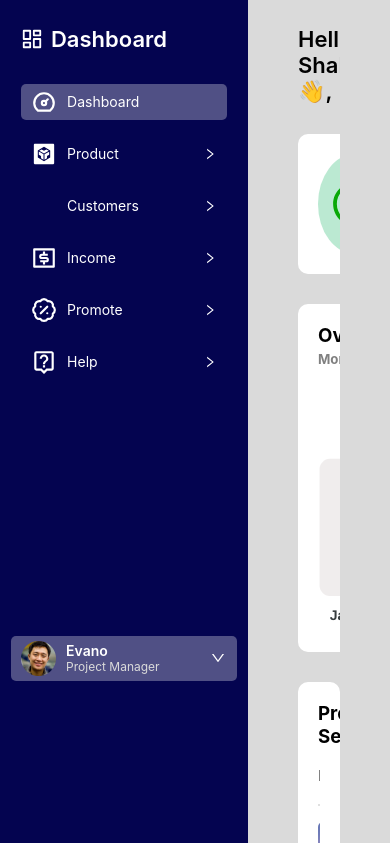
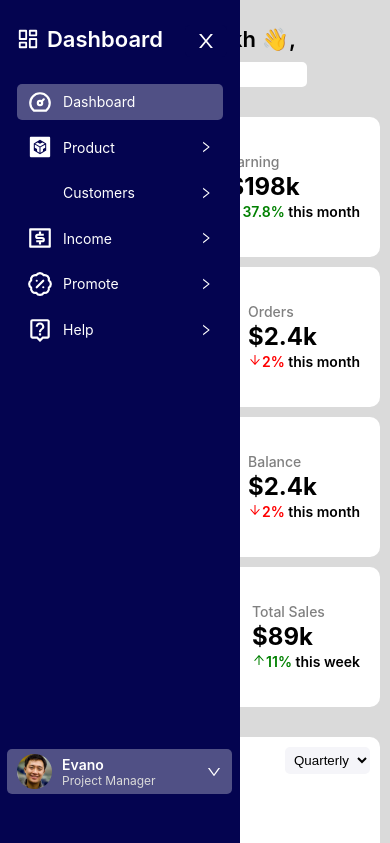
Before and after one commit to Shahanawazgit/fitpeo-assignment, a React (Vite) app: page / in a window 390 px wide. Shown: the top 843 px of the page. Built offline with nearby package versions, Linux system fonts and the light colour scheme; some icons are missing.

Commit message:
Responsiveness completed

```diff
--- a/src/App.css
+++ b/src/App.css
@@ -9,7 +9,7 @@
   background: #dadada;
   display: grid;
   grid-template-columns: 15.5rem auto;
-  height: 100vh;
+  height: 100%;
   gap: 50px;
   padding-right: 50px;
   font-family: 'Inter', sans-serif;
@@ -25,20 +25,29 @@ a:-webkit-any-link {
 }
 
 /* ********** Responsiveness ********** */
+@media screen and (max-width: 1250px) {
+  .App {
+    grid-template-columns: 20% auto;
+    overflow-y: scroll;
+    gap: 25px;
+    padding-right: 25px;
+  }
+}
+
 @media screen and (max-width: 1200px) {
-  .AppGlass {
-    grid-template-columns: 10% 50% auto;
-    overflow-y: scroll;
+  .App {
+    grid-template-columns: 15rem auto;
   }
 }
 
 /* ********** Mobile Responsiveness ********** */
-@media screen and (max-width: 600px) {
-  .AppGlass {
+@media screen and (max-width: 768px) {
+  .App {
     grid-template-columns: 1fr;
+    padding: 0 10px;
   }
 
-  .AppGlass::-webkit-scrollbar {
+  .App::-webkit-scrollbar {
     display: none;
   }
 }
--- a/src/App.jsx
+++ b/src/App.jsx
@@ -12,6 +12,11 @@ function App() {
           <Routes>
             <Route exact path="/" element={<MainDash />} />
             <Route exact path="/Dashboard" element={<MainDash />} />
+            <Route exact path="/Product" element={<MainDash />} />
+            <Route exact path="/Customers" element={<MainDash />} />
+            <Route exact path="/Income" element={<MainDash />} />
+            <Route exact path="/Promote" element={<MainDash />} />
+            <Route exact path="/Help" element={<MainDash />} />
           </Routes>
         </div>
       </BrowserRouter>
--- a/src/components/cards/Cards.css
+++ b/src/components/cards/Cards.css
@@ -2,4 +2,12 @@
   display: flex;
   justify-content: space-between;
   margin-top: 30px;
+  gap: 10px;
 }
+
+/* Responsiveness */
+@media screen and (max-width: 1200px) {
+  .cards {
+    flex-direction: column;
+  }
+}
--- a/src/components/customers/Customers.css
+++ b/src/components/customers/Customers.css
@@ -1,7 +1,7 @@
 .customers {
   background: #fff;
   border-radius: 10px;
-  padding: 15px 10px 0 10px;
+  padding: 15px 10px 15px 10px;
 }
 
 .customers .subHeading {
@@ -12,15 +12,16 @@
 .circularBar {
   display: flex;
   justify-content: center;
+  padding-inline: 30px;
 }
 
 .CircularProgressbarWithChildren {
-  width: 70%;
-  height: 70%;
+  width: 220px;
+  height: 220px;
   background: #fff;
   box-shadow: 1px 1px 60px #eceff1;
   border-radius: 50%;
-  padding: 20px;
+  padding: 30px;
 }
 
 .CircularProgressbar {
@@ -41,3 +42,10 @@
   font-weight: 600;
   fill: #000;
 }
+
+/* Responsiveness */
+@media screen and (max-width: 1440px) {
+  .middel {
+    overflow-x: auto;
+  }
+}
--- a/src/components/mainDash/MainDash.css
+++ b/src/components/mainDash/MainDash.css
@@ -1,7 +1,7 @@
 .mainDash {
   display: flex;
   flex-direction: column;
-  padding-top: 1.6rem;
+  padding-block: 1.6rem;
   overflow: auto;
 }
 
@@ -41,7 +41,22 @@
 
 .mainDash .middle {
   display: flex;
+  flex-wrap: wrap;
   justify-content: space-between;
   margin-top: 30px;
-  gap: 40px;
+  gap: 20px;
 }
+
+/* Responsiveness */
+@media screen and (max-width: 1505px) {
+  .mainDash .middle {
+    justify-content: center;
+  }
+}
+
+@media screen and (max-width: 768px) {
+  .mainDash header {
+    flex-direction: column;
+    gap: 10px;
+  }
+}
--- a/src/components/mainDash/MainDash.jsx
+++ b/src/components/mainDash/MainDash.jsx
@@ -17,12 +17,8 @@ const MainDash = () => {
       </header>
       <Cards />
       <section className="middle">
-        <div className="overview">
-          <Overview />
-        </div>
-        <div className="customers">
-          <Customers />
-        </div>
+        <Overview />
+        <Customers />
       </section>
       <section className="bottom">
         <ProductSell />
--- a/src/components/overview/Overview.css
+++ b/src/components/overview/Overview.css
@@ -2,6 +2,7 @@
   background: #fff;
   border-radius: 10px;
   padding: 10px 10px 0 10px;
+  overflow-x: auto;
 }
 
 .overview .up {
@@ -21,6 +22,6 @@
   color: gray;
 }
 
-.overview .down {
+/* .overview .down {
   margin: -30px -20px 0 -20px;
-}
+} */
--- a/src/components/productSell/ProductSell.css
+++ b/src/components/productSell/ProductSell.css
@@ -3,6 +3,10 @@
   border-radius: 10px;
   padding: 20px;
   margin-top: 30px;
+}
+
+.productSell::-webkit-scrollbar {
+  display: none;
 }
 
 .productSell .up {
@@ -83,23 +87,6 @@
   padding: 16px 0 !important;
 }
 
-/* .MuiTableCell-root > * {
-  padding: 10px;
-}
-
-.MuiTableRow-root.MuiTableRow-head > * {
-  font-weight: bold !important;
-}
-
-.table td,
-th {
-  border: none !important;
-}
-
-.table:first-child {
-  border-radius: 0.7rem !important;
-} */
-
 /* ********** Responsiveness ********** */
 @media screen and (max-width: 1200px) {
   .table {
@@ -110,12 +97,16 @@ th {
 }
 
 /* ********** Mobile Responsiveness ********** */
-@media screen and (max-width: 600px) {
-  .table {
-    position: relative;
-    display: flex;
+@media screen and (max-width: 850px) {
+  .productSell .up {
     flex-direction: column;
-    align-items: center;
-    width: 18rem;
+    gap: 10px;
   }
 }
+
+@media screen and (max-width: 400px) {
+  .productSell .up .right {
+    flex-direction: column;
+    gap: 10px;
+  }
+}
--- a/src/components/productSell/ProductSell.jsx
+++ b/src/components/productSell/ProductSell.jsx
@@ -53,7 +53,7 @@ const ProductSell = () => {
             </TableHead>
             <TableBody>
               {rows.map((row) => (
-                <TableRow key={row.name} sx={{ '&:last-child td, &:last-child th': { border: 0 } }}>
+                <TableRow key={row.productName} sx={{ '&:last-child td, &:last-child th': { border: 0 } }}>
                   <TableCell component="th" scope="row">
                     <div className="product">
                       <img src={row.imgUrl} alt="ProductImg" />
--- a/src/components/sidebar/Sidebar.css
+++ b/src/components/sidebar/Sidebar.css
@@ -3,11 +3,11 @@
   flex-direction: column;
   align-items: center;
   position: relative;
-  padding-top: 1.6rem;
+  padding-block: 1.6rem;
   transition: all 0.3s ease;
   background: #040450;
   color: #fff;
-  height: 100vh;
+  height: 100%;
 }
 
 .logo {
@@ -64,9 +64,10 @@
 }
 
 .menu #user {
-  margin-top: 15rem;
+  bottom: 50px;
   border-radius: 5px;
   margin-inline: -10px;
+  position: absolute;
 }
 
 .user {
@@ -101,39 +102,37 @@
   margin-left: 40px;
 }
 
+.bars {
+  display: none;
+  position: fixed;
+  top: 25px;
+  font-size: 22px;
+  z-index: 9;
+  color: #fff;
+  background: #040450;
+  padding: 5px 10px 0 10px;
+  border-radius: 5px;
+}
+
 /* ********** Responsiveness ********** */
-/* @media screen and (max-width: 1200px) {
+@media screen and (max-width: 1250px) {
   .menu {
-    gap: 2rem;
+    gap: 0.6rem;
   }
-
-  .logo {
-    display: none;
-  }
-} */
+}
 
 /* ********** Mobile Responsiveness ********** */
-/* @media screen and (max-width: 600px) {
+@media screen and (max-width: 768px) {
   .sidebar {
     position: fixed;
-    z-index: 9;
-    background: #ffe0e0;
-    width: 55%;
-    padding-right: 1rem;
+    left: 0;
+    z-index: 8;
+    background: #040450;
+    width: 15rem;
     height: 100%;
   }
 
-  .logo {
-    display: flex;
+  .bars {
+    display: block;
   }
-
-  .bars {
-    display: flex;
-    position: fixed;
-    top: 2rem;
-    z-index: 9;
-    background: #ffe0e0;
-    padding: 10px;
-    border-radius: 0 10px 10px 0;
-  }
-} */
+}
--- a/src/components/sidebar/Sidebar.jsx
+++ b/src/components/sidebar/Sidebar.jsx
@@ -1,7 +1,7 @@
 import { useState } from 'react';
 import { Link } from 'react-router-dom';
 import { LuLayoutDashboard } from 'react-icons/lu';
-import { AiOutlineDown, AiOutlineMenu, AiOutlineRight } from 'react-icons/ai';
+import { AiOutlineDown, AiOutlineMenu, AiOutlineRight, AiOutlineClose } from 'react-icons/ai';
 import './Sidebar.css';
 import { SidebarData } from '../../assets/Data/Data';
 import userImg from '../../assets/imgs/img1.png';
@@ -12,10 +12,12 @@ const Sidebar = () => {
 
   return (
     <>
-      <div className="bars" style={expanded ? { left: '55%' } : { left: '5%' }} onClick={() => setExpanded(!expanded)}>
-        <AiOutlineMenu />
+      <div className="bars" onClick={() => setExpanded(!expanded)} style={expanded ? { left: '185px' } : { left: '20px' }}>
+        {expanded ? <AiOutlineClose /> : <AiOutlineMenu />}
       </div>
 
+      {window.innerWidth <= 768 ? (
+        expanded && (
           <div className="sidebar">
             {/* logo */}
             <Link to="/">
@@ -59,6 +61,52 @@ const Sidebar = () => {
               </div>
             </div>
           </div>
+        )
+      ) : (
+        <div className="sidebar">
+          {/* logo */}
+          <Link to="/">
+            <div className="logo" onClick={() => setExpanded(!expanded)}>
+              <LuLayoutDashboard />
+              Dashboard
+            </div>
+          </Link>
+
+          {/* menu */}
+          <div className="menu">
+            {SidebarData.map((item, ind) => {
+              return (
+                <div key={ind}>
+                  <Link to={`/${item.heading}`}>
+                    <div
+                      className={selected === ind ? 'menuItem active' : 'menuItem'}
+                      onClick={() => {
+                        setSelected(ind);
+                        setExpanded(!expanded);
+                      }}>
+                      <div className="itemHeading">
+                        <item.icon />
+                        <span>{item.heading}</span>
+                      </div>
+                      <AiOutlineRight />
+                    </div>
+                  </Link>
+                </div>
+              );
+            })}
+            <div className="active" id="user">
+              <div className="user">
+                <img src={userImg} alt="userImage" />
+                <div className="userInfo">
+                  <span className="userName">Evano</span>
+                  <span className="userDesignation">Project Manager</span>
+                </div>
+                <AiOutlineDown />
+              </div>
+            </div>
+          </div>
+        </div>
+      )}
     </>
   );
 };
```
Lines whose indentation alone changed are shown as unchanged.
